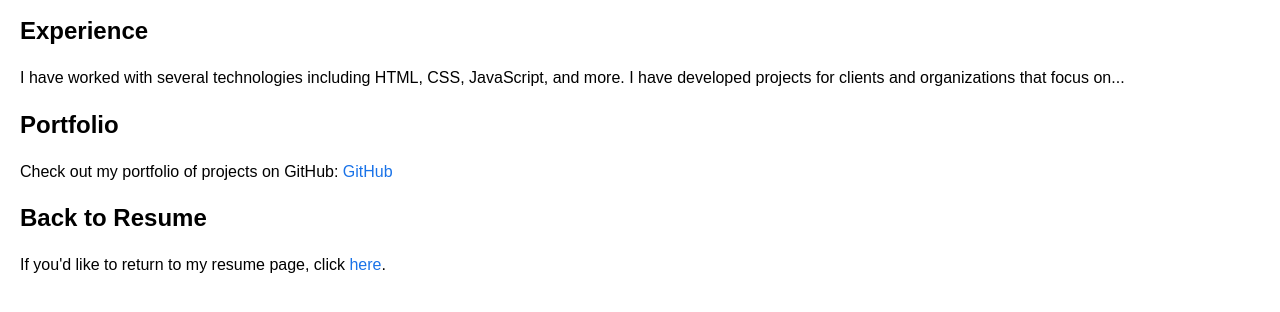
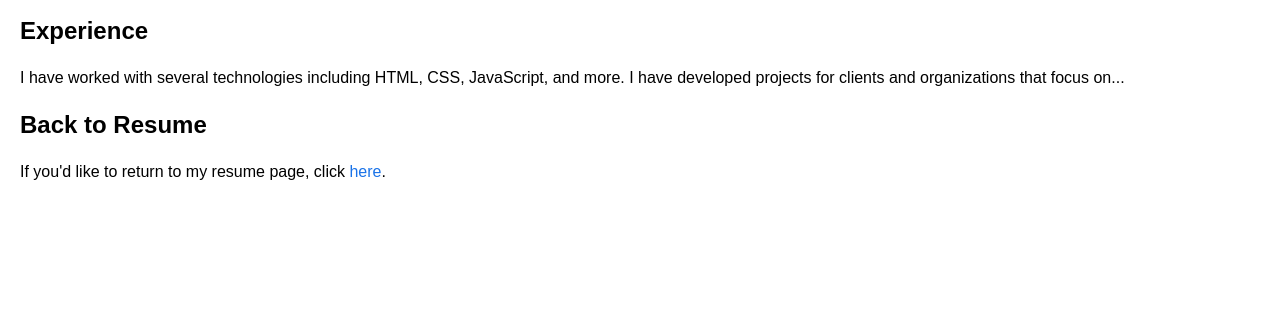
Before and after one commit to dasari-jahnavi123/resume_ok, a plain HTML site: page details.html in a window 1280 px wide. Shown: the part 108-420 px from the top of the page. Drawn offline with Linux system fonts and the light colour scheme.

Commit message:
Update details.html

```diff
--- a/details.html
+++ b/details.html
@@ -32,9 +32,6 @@
     <h2>Experience</h2>
     <p>I have worked with several technologies including HTML, CSS, JavaScript, and more. I have developed projects for clients and organizations that focus on...</p>
 
-    <h2>Portfolio</h2>
-    <p>Check out my portfolio of projects on GitHub: <a href="https://github.com/yourusername" class="link" target="_blank">GitHub</a></p>
-
     <h2>Back to Resume</h2>
     <p>If you'd like to return to my resume page, click <a href="index.html" class="link">here</a>.</p>
 
```
